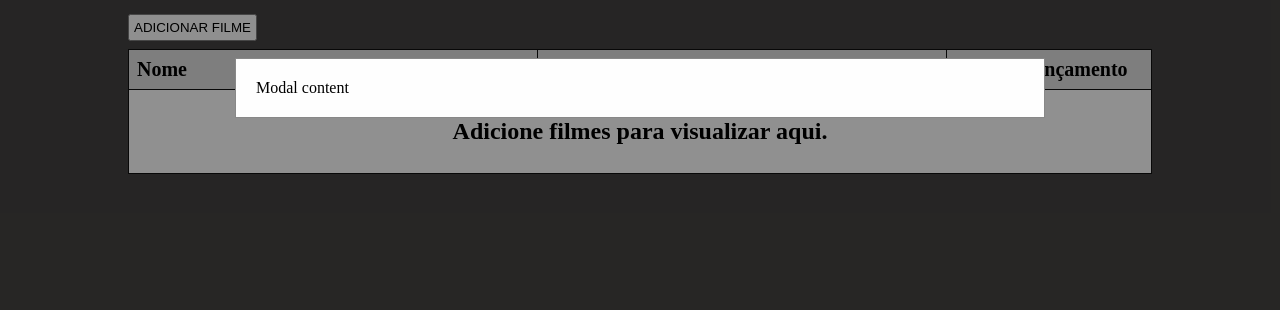
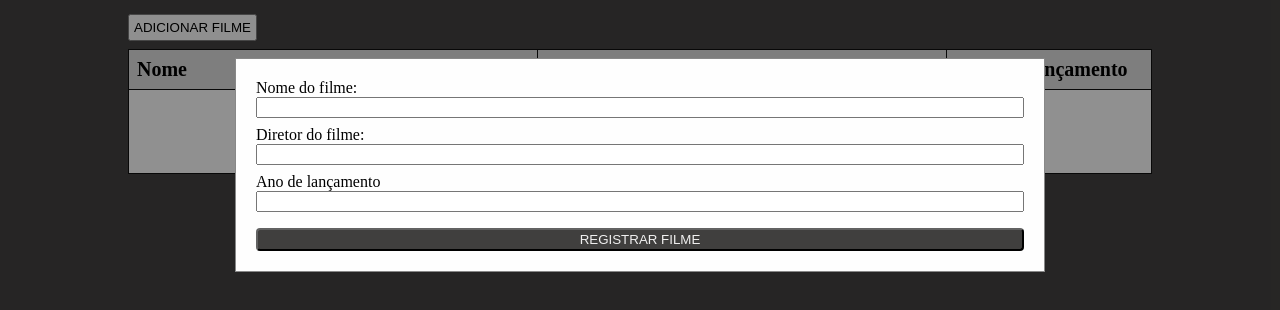
Before and after one commit to felipeamignone/MyMovies, a plain HTML site: page index.html in a window 1280 px wide. Both pictures are taken after a click on the button "ADICIONAR FILME". Shown: the part 42-352 px from the top of the page. Drawn offline with nearby package versions, Linux system fonts and the light colour scheme.

Commit message:
add and delete a film in storage

```diff
--- a/index.html
+++ b/index.html
@@ -24,17 +24,35 @@
 
         <div id="catalog">
             <table id="films-table">
-                <tr class="table-head">
-                    <th class="name-cell">Nome</th>
-                    <th class="name-cell">Diretor</th>
-                    <th>Ano de Lançamento</th>
-                </tr>
+                <thead>
+                    <tr class="table-head">
+                        <th class="name-cell">Nome</th>
+                        <th class="name-cell">Diretor</th>
+                        <th>Ano de Lançamento</th>
+                    </tr>
+                </thead>
+                <tbody class="table-body"></tbody>
             </table>
         </div>
 
         <div id="modal-form" class="modal-background">
             <div class="modal-content">
-                Modal content
+                <form onsubmit="addFilm(event)">
+                    <div id="form-inputs">
+                        <label for="name">Nome do filme:</label>
+                        <input type="text" name="name" id="input-name" />
+
+                        <label for="manager">Diretor do filme:</label>
+                        <input type="text" name="manager" id="input-manager" />
+
+                        <label for="year">Ano de lançamento</label>
+                        <input type="text" name="year" id="input-year" />
+
+                        <button type="submit">
+                            REGISTRAR FILME
+                        </button>
+                    </div>
+                </form>
             </div>
         </div>
     </div>
--- a/main.js
+++ b/main.js
@@ -1,15 +1,5 @@
-const mock = [
-  { id: 0, name: "Os incríveis 1", manager: "Pixar", releasedYear: 1973 },
-  { id: 1, name: "Os incríveis 2", manager: "Pixar", releasedYear: 2000 },
-  { id: 2, name: "Os incríveis 3", manager: "Pixar", releasedYear: 2002 },
-  { id: 3, name: "Os incríveis 4", manager: "Pixar", releasedYear: 2005 },
-  { id: 4, name: "Os incríveis 5", manager: "Pixar", releasedYear: 2020 },
-];
-
-// localStorage.setItem("catalog", JSON.stringify(mock));
-
 // CATALOG CONTROL
-let table = document.querySelector("#films-table");
+let tableBody = document.querySelector("#films-table .table-body");
 
 function getFilms() {
   return JSON.parse(localStorage.getItem("catalog")) || [];
@@ -27,7 +17,7 @@ function generateRows() {
         </td>
     </tr>
     `;
-    table.innerHTML += emptyState;
+    tableBody.innerHTML = emptyState;
     return;
   }
 
@@ -44,11 +34,11 @@ function generateRows() {
             <div class="options">
               <span class="material-symbols-outlined">more_vert</span>
               <ul class="options-menu">
-                <li>
+                <li onclick="editFilm(${film.id})">
                   <span class="material-symbols-outlined  icon-menu">edit</span>
                   Editar
                 </li>
-                <li>
+                <li onclick="rmvFilm(${film.id})">
                   <span class="material-symbols-outlined  icon-menu">
                     delete
                   </span>
@@ -62,7 +52,7 @@ function generateRows() {
     `;
   });
 
-  table.innerHTML += rows;
+  tableBody.innerHTML = rows;
 }
 
 generateRows();
@@ -71,12 +61,10 @@ generateRows();
 let modalForm = document.querySelector("#modal-form");
 
 function onOpenModal() {
-  console.log("abriu modal");
   modalForm && (modalForm.style.display = "block");
 }
 
 function onCloseModal() {
-  console.log("fechou modal");
   modalForm && (modalForm.style.display = "none");
 }
 
@@ -85,3 +73,41 @@ window.onclick = function (event) {
     onCloseModal();
   }
 };
+
+// FILMS CONTROL
+function addFilm(e) {
+  e.preventDefault();
+  let films = getFilms();
+
+  const name = e.target.elements.name.value;
+  const manager = e.target.elements.manager.value;
+  const releasedYear = e.target.elements.year.value;
+
+  const newFilme = {
+    id: (Math.random() * 10).toFixed(0),
+    name,
+    manager,
+    releasedYear,
+  };
+
+  films.push(newFilme);
+  localStorage.setItem("catalog", JSON.stringify(films));
+
+  generateRows();
+  onCloseModal();
+}
+
+function editFilm(filmId) {
+  console.log({ filmId });
+}
+
+function rmvFilm(filmId) {
+  console.log({ filmId });
+  let films = getFilms();
+
+  const filmIndex = films.findIndex((film) => film.id === filmId);
+  films.splice(filmIndex, 1);
+  localStorage.setItem("catalog", JSON.stringify(films));
+
+  generateRows();
+}
--- a/styles.css
+++ b/styles.css
@@ -16,6 +16,7 @@ header {
 #add-film {
   margin: 16px 0 8px 10%;
   padding: 4px;
+  cursor: pointer;
 }
 
 #catalog {
@@ -98,7 +99,7 @@ header {
   margin-right: 4px;
 }
 
-#films-table .empty-row td{
+#films-table .empty-row td {
   text-align: center;
 }
 
@@ -124,3 +125,26 @@ header {
   border: 1px solid #888;
   width: 60%;
 }
+
+#form-inputs {
+  display: flex;
+  flex-direction: column;
+}
+
+#form-inputs input {
+  margin-bottom: 8px;
+}
+
+#form-inputs button {
+  margin-top: 8px;
+  background-color: #403f3e;
+  color: #f0f0f0;
+  padding: 2px;
+  border-radius: 4px;
+  border-color: #0e0e0e;
+  cursor: pointer;
+}
+
+#form-inputs button:hover {
+  background-color: #0e0e0e;
+}
```
